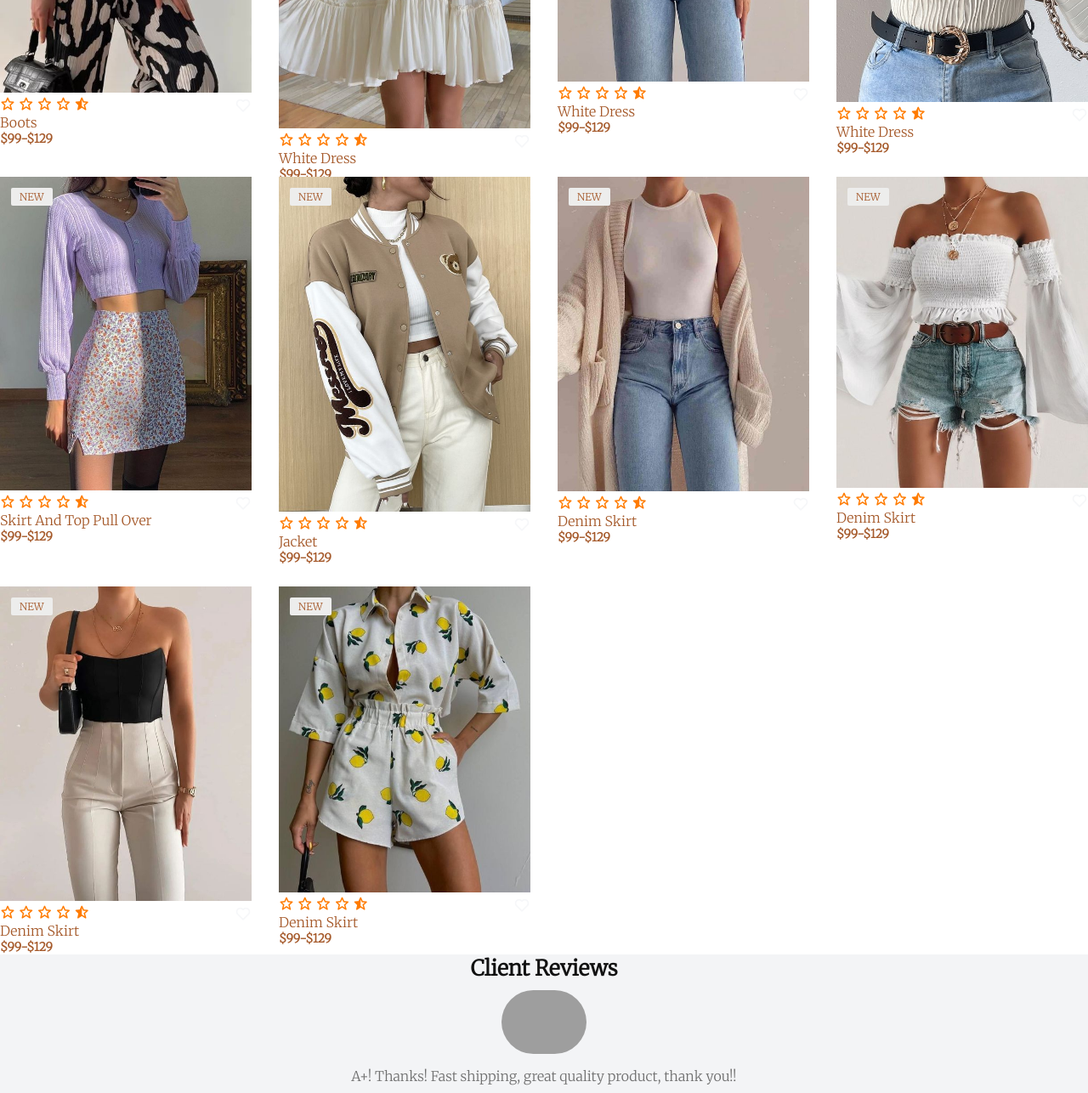
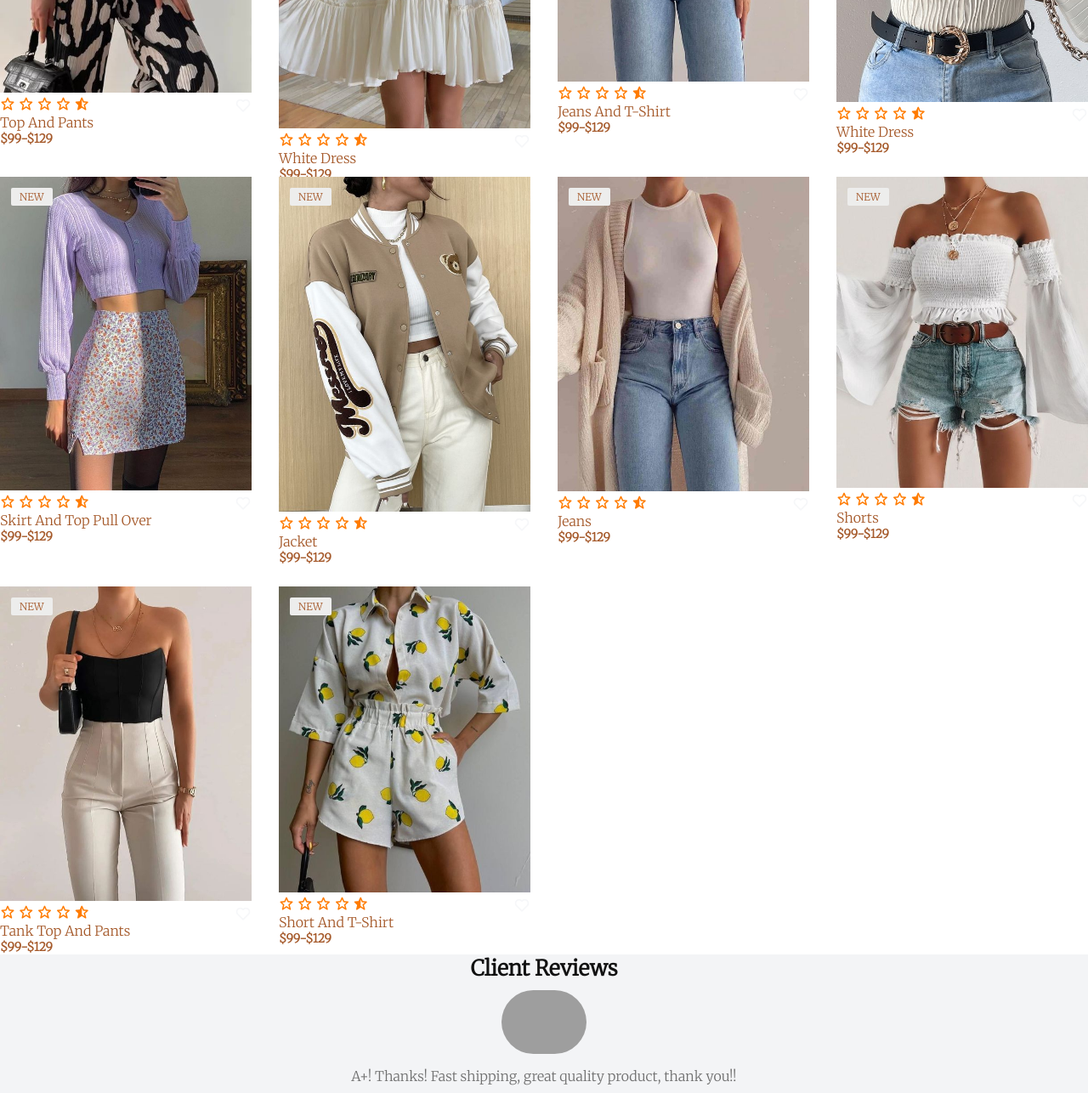
Before and after one commit to alafarj/Final-Project, a plain HTML site: page index.html in a window 1280 px wide. Shown: the part 1140-2426 px from the top of the page at 85% size. Drawn offline with nearby package versions, Linux system fonts and the light colour scheme; grey boxes are pictures that could not be loaded; a script that the page names is missing.

Commit message:
Final-Project

```diff
--- a/index.html
+++ b/index.html
@@ -76,7 +76,7 @@
         <i class='bx bxs-star-half' ></i>
        </div>
        <div class="price">
-        <h4 style="color: rgb(165, 89, 42) ">boots</h4>
+        <h4 style="color: rgb(165, 89, 42) ">top and pants</h4>
         <p style="color: rgb(165, 89, 42)">$99-$129</p>
        </div>
        <!--repeat the above structure for other products-->
@@ -120,7 +120,7 @@
     <i class='bx bxs-star-half' ></i>
    </div>
    <div class="price">
-    <h4 style="color: rgb(165, 89, 42) ">White Dress</h4>
+    <h4 style="color: rgb(165, 89, 42) ">jeans and t-shirt</h4>
     <p style="color: rgb(165, 89, 42)">$99-$129</p>
    </div>
 </div>
@@ -204,7 +204,7 @@
     <i class='bx bxs-star-half' ></i>
    </div>
    <div class="price">
-    <h4 style="color: rgb(165, 89, 42) ">Denim Skirt</h4>
+    <h4 style="color: rgb(165, 89, 42) ">Jeans</h4>
     <p style="color: rgb(165, 89, 42)">$99-$129</p>
    </div>
 </div>
@@ -225,7 +225,7 @@
     <i class='bx bxs-star-half' ></i>
    </div>
    <div class="price">
-    <h4 style="color: rgb(165, 89, 42) ">Denim Skirt</h4>
+    <h4 style="color: rgb(165, 89, 42) ">shorts</h4>
     <p style="color: rgb(165, 89, 42)">$99-$129</p>
    </div>
 </div>
@@ -246,7 +246,7 @@
     <i class='bx bxs-star-half' ></i>
    </div>
    <div class="price">
-    <h4 style="color: rgb(165, 89, 42) ">Denim Skirt</h4>
+    <h4 style="color: rgb(165, 89, 42) ">tank top and pants</h4>
     <p style="color: rgb(165, 89, 42)">$99-$129</p>
    </div>
 </div>
@@ -267,7 +267,7 @@
     <i class='bx bxs-star-half' ></i>
    </div>
    <div class="price">
-    <h4 style="color: rgb(165, 89, 42) ">Denim Skirt</h4>
+    <h4 style="color: rgb(165, 89, 42) ">short and t-shirt</h4>
     <p style="color: rgb(165, 89, 42)">$99-$129</p>
    </div>
 </div>
```
